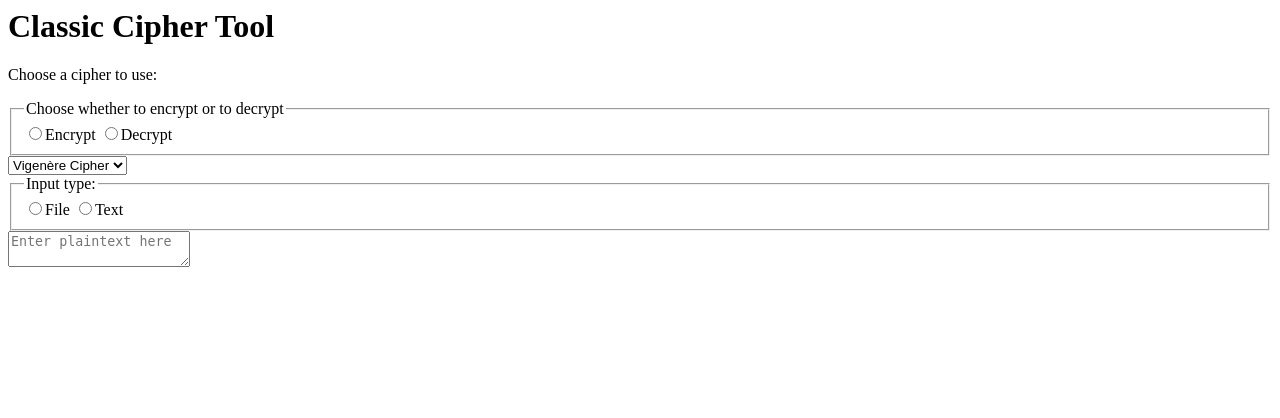
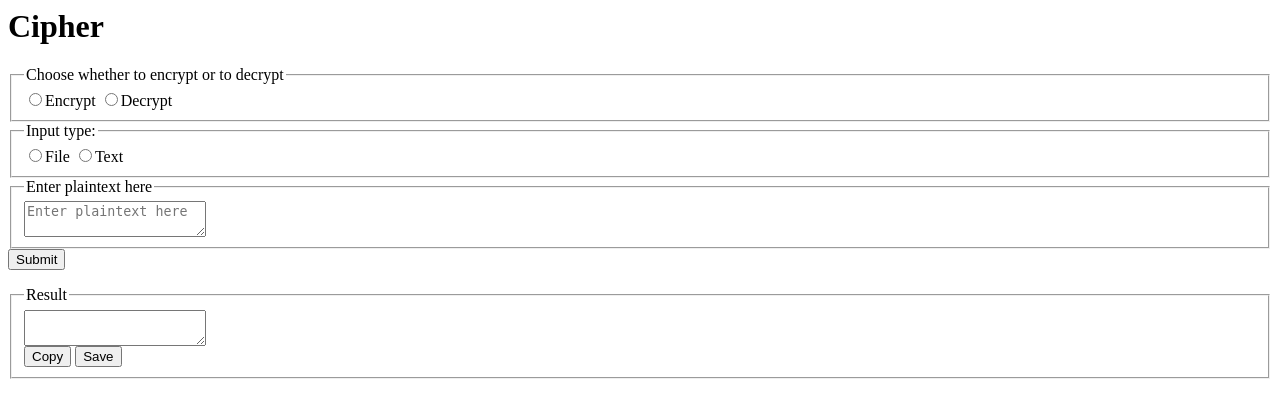
Before and after one commit to dawetmaster/if4020-cipher, a FastAPI app: page / in a window 1280 px wide. Shown: the top 418 px of the page. Run offline with FastAPI, Linux system fonts and the light colour scheme.

Commit message:
feat: add template

```diff
--- a/src/templates/index.html
+++ b/src/templates/index.html
@@ -4,8 +4,7 @@
         <link rel="stylesheet" href="{{ url_for('static', path='/style.css') }}">
       </head>
       <body>
-        <h1>Classic Cipher Tool</h1>
-        <p>Choose a cipher to use:</p>
+        <h1>{{ ciphertype }} Cipher</h1>
         <form action="" method="post">
           <!-- radio encrypt/decrypt -->
           <div>
@@ -14,13 +13,6 @@
               <input type="radio" name="action" value="encrypt">Encrypt
               <input type="radio" name="action" value="decrypt">Decrypt
             </fieldset>
-          </div>
-          <!-- input type select -->
-          <div>
-            <select name="cipher">
-              <option value="vigenere">Vigenère Cipher</option>
-              <option value="affine">Affine Cipher</option>
-            </select>
           </div>
 
           <div>
@@ -31,8 +23,25 @@
             </fieldset>
           </div>
           <!-- plaintext -->
+          <fieldset>
+            <legend>Enter plaintext here</legend>
+            <textarea name="plaintext" id="plaintext" placeholder="Enter plaintext here"></textarea>
+          </fieldset>
+
           <div>
-            <textarea name="plaintext" id="plaintext" placeholder="Enter plaintext here"></textarea>
+            <input type="submit" value="Submit">
           </div>
+        </form>
+
+        <div>
+          <fieldset>
+            <legend>Result</legend>
+            <textarea name="plaintext" id="plaintext" readonly></textarea>
+            <div>
+              <button>Copy</button>
+              <button>Save</button>
+            </div>
+          </fieldset>
+        </div>
     </body>
 </html>
```
Also changed, not shown: src/routers/vigenere.py (+7 -3 lines).
